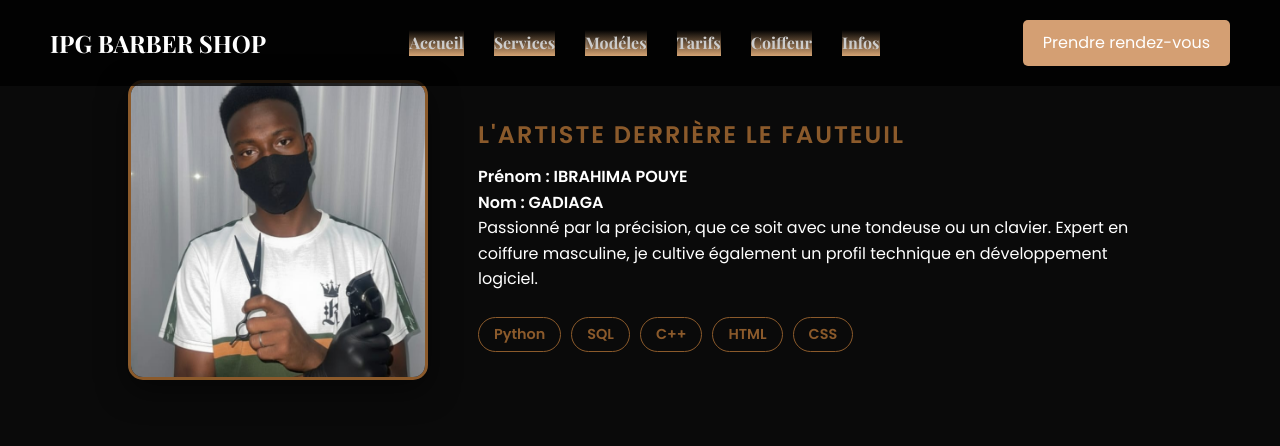
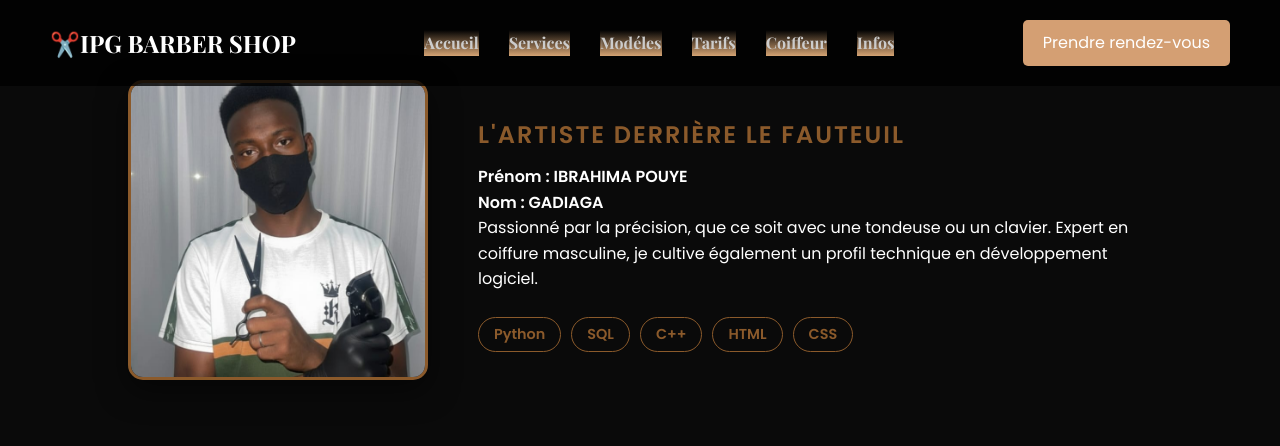
Before and after one commit to ibrahimapouyegadiaga7-cmyk/studiobarber, a plain HTML site: page index.html in a window 1280 px wide. Shown: the top 446 px of the page. Drawn offline with nearby package versions, Linux system fonts and the light colour scheme.

Commit message:
Add files via upload

```diff
--- a/index.html
+++ b/index.html
@@ -73,7 +73,7 @@
 
     <header>
         <nav>
-            <div class="logo">IPG BARBER SHOP </div>
+            <div class="logo">✂️IPG BARBER SHOP </div>
             <ul>
                 <li><a href="#hero">Accueil</a></li>
                 <li><a href="#services">Services</a></li>
```
